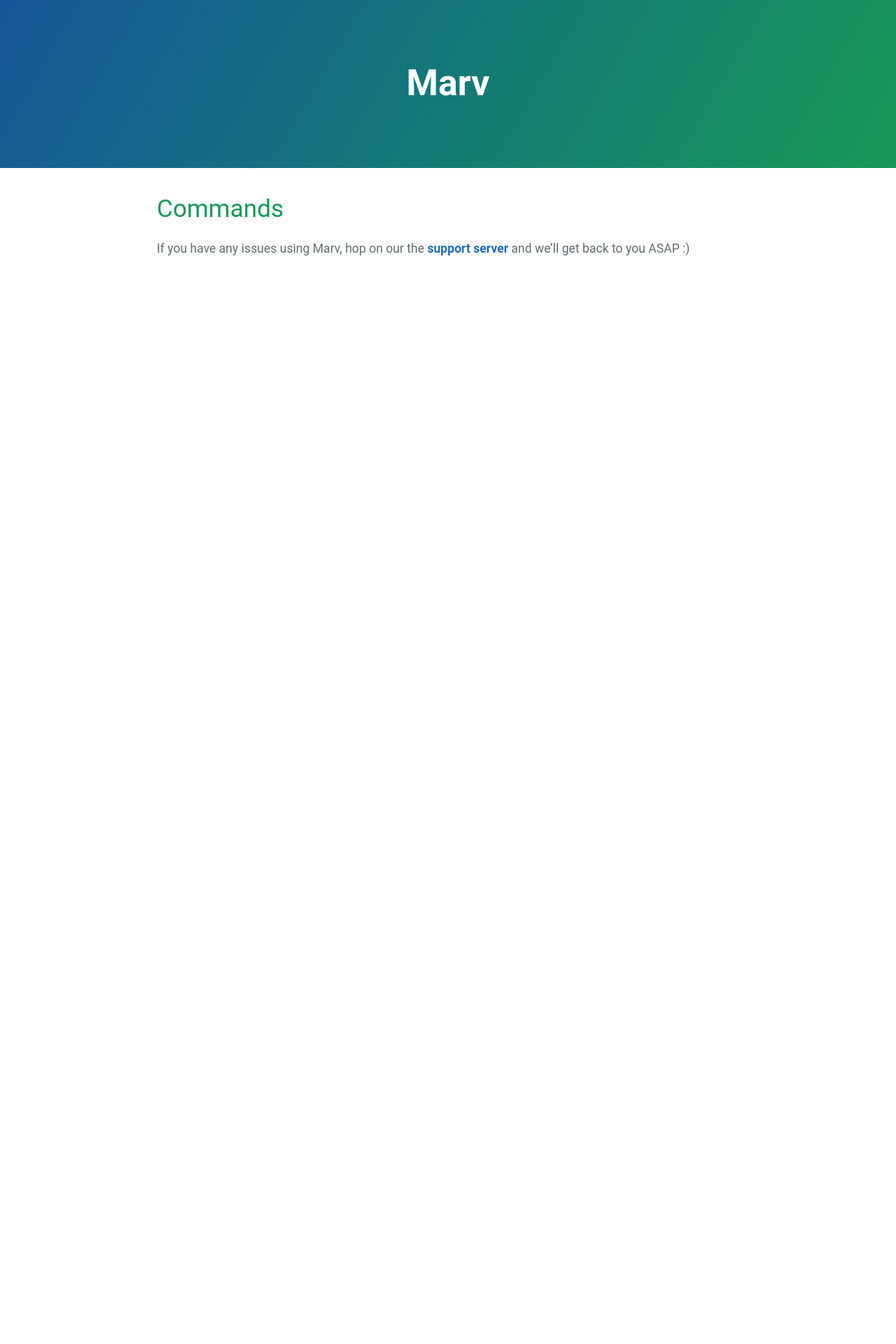
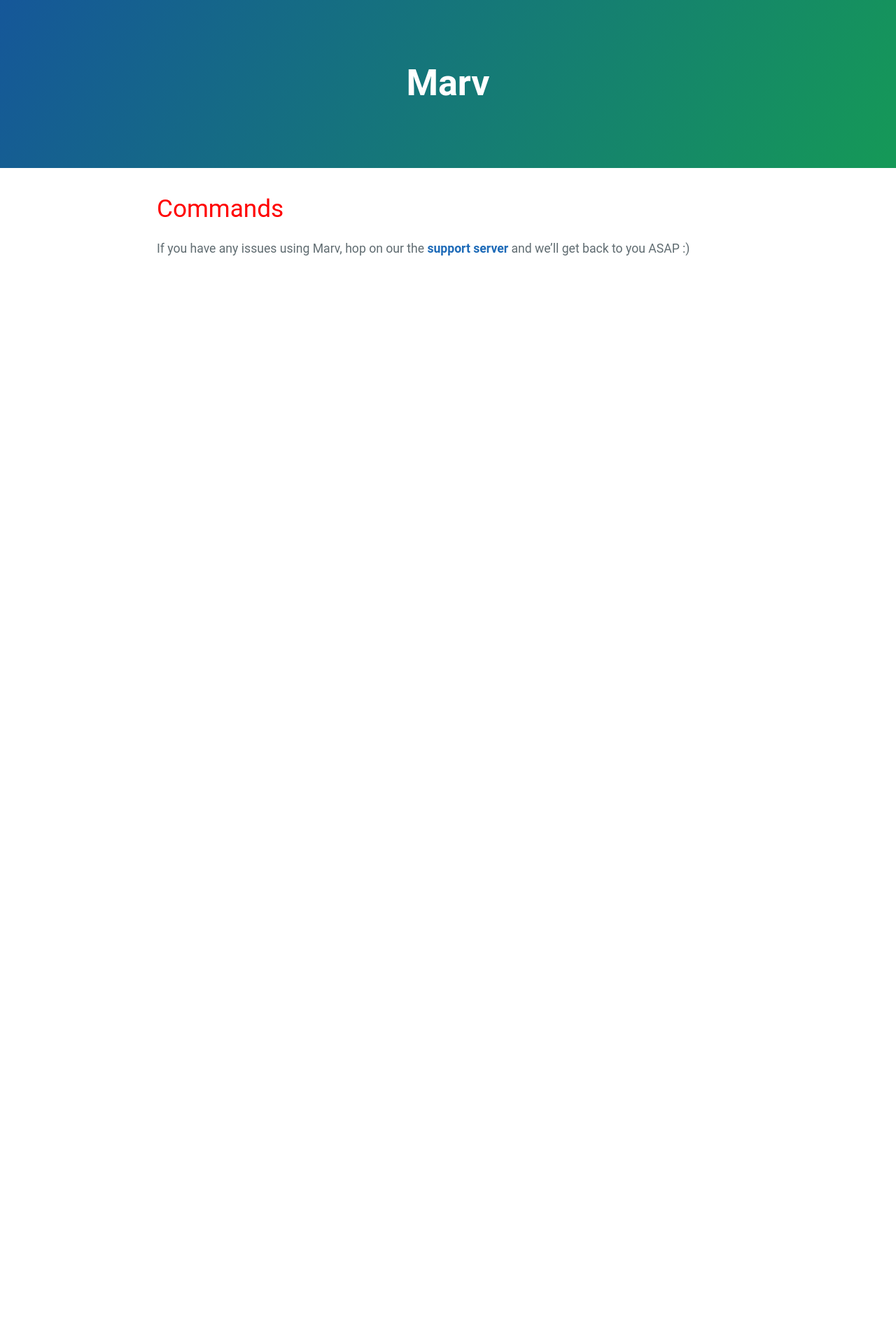
Before and after one commit to mymindishazel/marv-docs, a Jekyll site: the page built from commands.md, in a window 1280 px wide. Shown: the top 1920 px of the page at 70% size. Built offline with Jekyll 4.4.1, drawn with Linux system fonts in a browser that asks for light colours; our own code applies the rules of GitHub Pages for plain Markdown files.

Commit message:
Update jekyll-theme-cayman.scss

```diff
--- a/_sass/jekyll-theme-cayman.scss
+++ b/_sass/jekyll-theme-cayman.scss
@@ -176,7 +176,7 @@ a {
     margin-top: 400%;
     margin-bottom: 1rem;
     font-weight: normal;
-    color: $section-headings-color;
+    color: red;
   }
 
   p {
```
